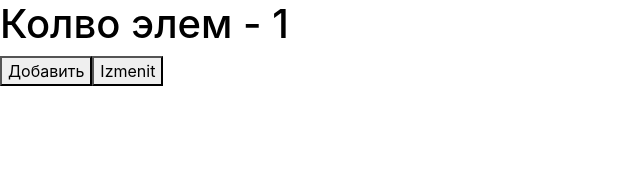
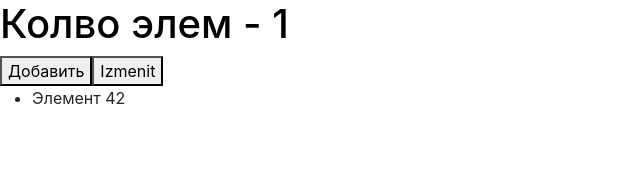
Before and after one commit to baikov98/ReactHooks, a React (Create React App) app: page / in a window 1280 px wide. Shown: the top 176 px of the page, without its empty margins (0-640 px from the left). Built offline with nearby package versions, Linux system fonts and the light colour scheme.

Commit message:
useCallback

```diff
--- a/src/App.js
+++ b/src/App.js
@@ -1,5 +1,6 @@
 
-import React, { useEffect, useState,  } from 'react'
+import React, { useEffect, useState, useCallback } from 'react'
+import ItemsList from './ItemsList'
 
 
 function App() {
@@ -11,12 +12,16 @@
     color: colored ? 'red' : 'black'
   }
 
+  const generateItemsFromAPI = useCallback((indexNumber) => {
+    return new Array(count).fill('').map((val, i) => `Элемент ${i + indexNumber}`)
+  }, [count])
 
   return (
     <>
       <h1 style={styles}>Колво элем - {count}</h1>
       <button onClick={() => setCount(prev => prev +1)}>Добавить</button>
       <button onClick={() => setColored(prev => !prev)}>Izmenit</button>
+      <ItemsList getItems={generateItemsFromAPI}/>
     </>
   )
 }
--- /dev/null
+++ b/src/ItemsList.js
@@ -0,0 +1,15 @@
+import React, { useEffect, useState } from 'react'
+
+export default function ItemsList({ getItems }) {
+    const [items, setItems] = useState([])
+    useEffect(() => {
+        const newItems = getItems(42)
+        setItems(newItems)
+        console.log(11)
+    }, [getItems])
+    return (
+        <ul>
+            { items.map(i => <li key={i}>{i}</li>) }
+        </ul>
+    )
+}
--- a/src/useMemo.js
+++ b/src/useMemo.js
@@ -10,6 +10,7 @@
 
   const [number, setNumber] = useState(42)
   const [colored, setColored] = useState(false)
+
   const computed = useMemo(() => {
     return complexCompute(number)}, [number])
 
```
